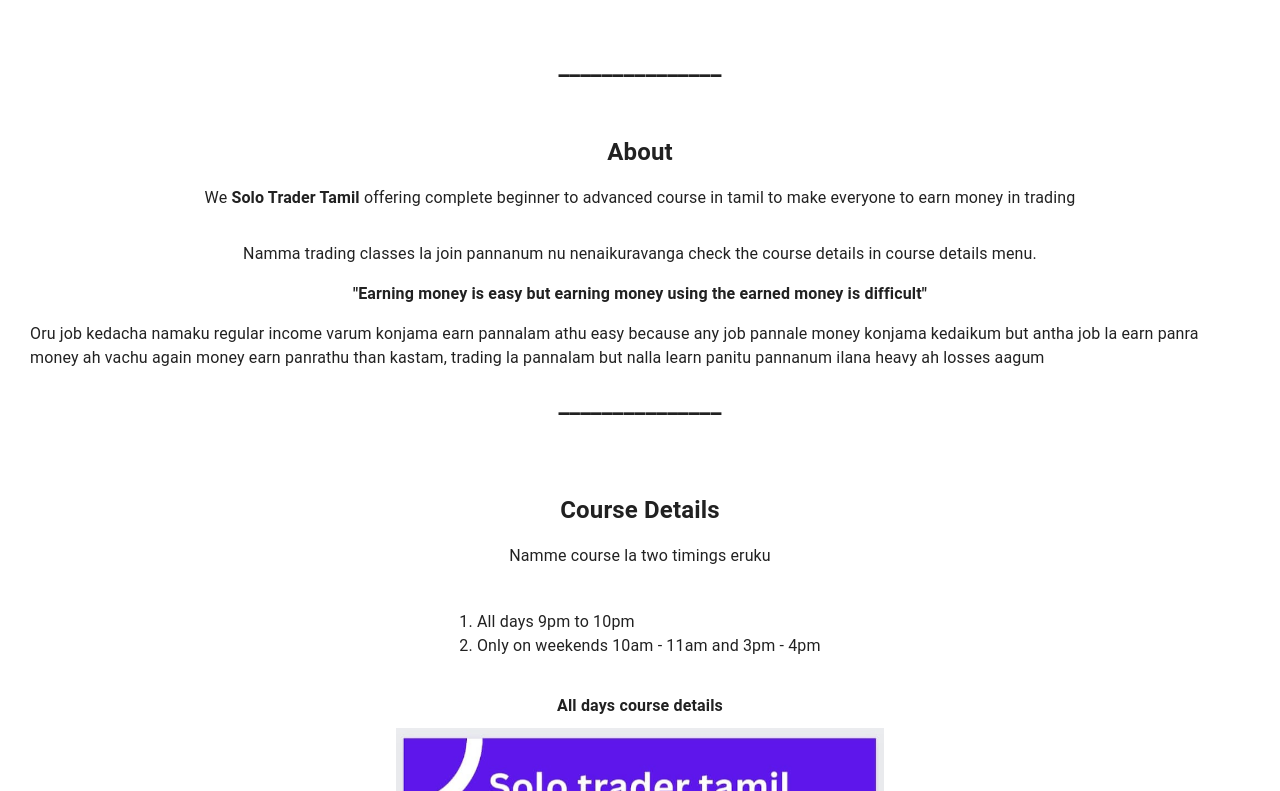
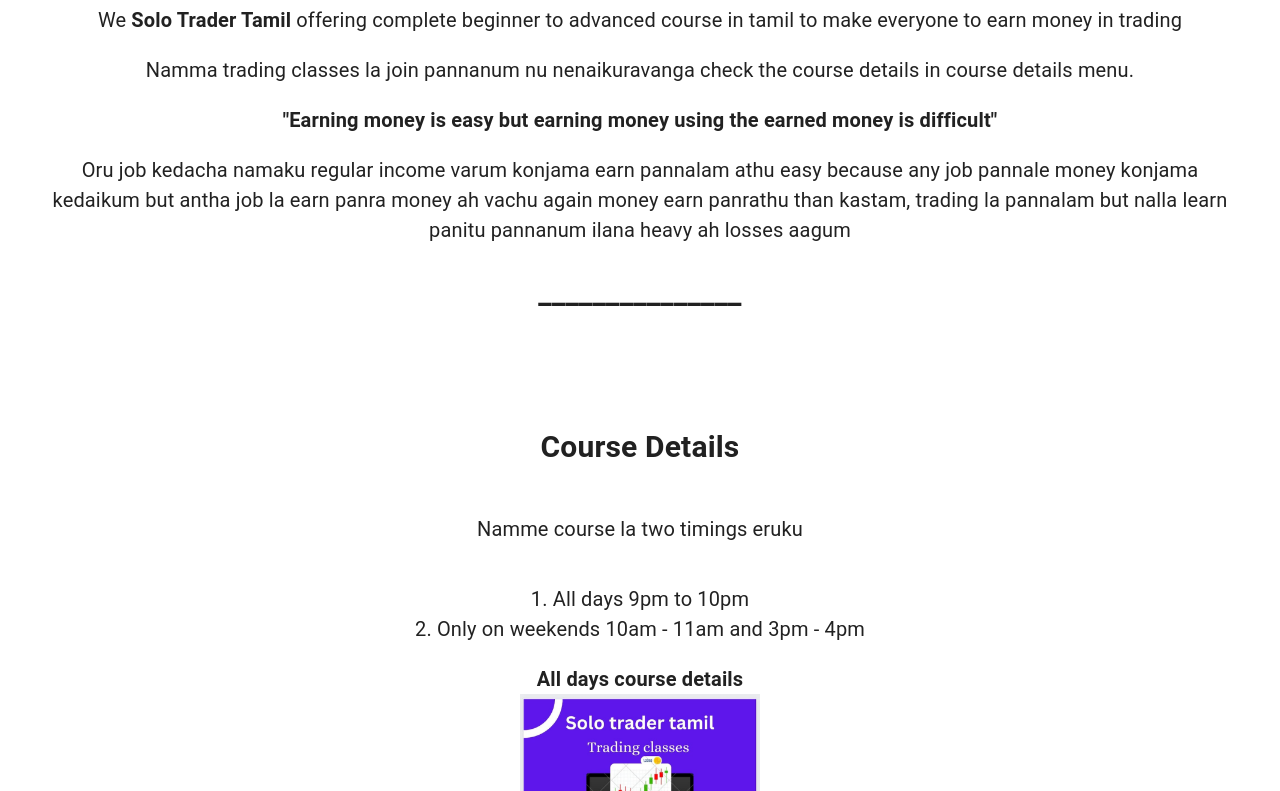
Before and after one commit to Santhosh-M-R/solo, a React (Create React App) app: page / in a window 1280 px wide. Shown: the part 1689-2480 px from the top of the page. Built offline with nearby package versions, Linux system fonts and the light colour scheme.

Commit message:
changes for resolution

```diff
--- a/src/About.jsx
+++ b/src/About.jsx
@@ -2,9 +2,9 @@
 
 const AboutMessage = styled.div`
   padding: 20px;
+  top: -50px;
+  @media only screen and (max-width: 600px) {
     position: relative;
-  top: -50px;
-  padding 10px;
     display: flex;
     flex-direction: column;
     align-items: center;
@@ -22,7 +22,22 @@
           text-align: center;
       }
     }
+  }
+
+
+
+  @media only screen and (min-width: 610px) {
+    padding: 40px;
+    font-size: 20px;
+    display: flex:
+    flex-direction: column;
+    text-align: center;
+    h2 {
+      text-align: center;
+    }
+  }
 `;
+
 const About = () => {
   return (
     <>
--- a/src/Contact.jsx
+++ b/src/Contact.jsx
@@ -9,15 +9,6 @@
 const ContactsMessage = styled.div`
   padding: 20px;
   top: 20px;
-  position: relative;
-  padding 10px;
-  display: flex;
-  flex-direction: column;
-  text-align: center;
-  align-items: center;
-  > h2 {
-    margin 0;
-  }
   > .contact-info {
     > p{
         display: flex;
@@ -43,6 +34,32 @@
         filter: progid:DXImageTransform.Microsoft.gradient( startColorstr='#f09433', endColorstr='#bc1888',GradientType=1 );
     }
   }
+  @media only screen and (max-width: 600px) {
+    position: relative;
+    padding 10px;
+    display: flex;
+    flex-direction: column;
+    text-align: center;
+    align-items: center;
+    > h2 {
+      margin 0;
+    }
+  }
+
+
+  @media only screen and (min-width: 610px) {
+    font-size: 20px;
+    position: relative;
+    padding 20px;
+    display: flex;
+    flex-direction: column;
+    text-align: center;
+    align-items: center;
+    > h2 {
+      margin 0;
+    }
+  }
+
 `;
 
 const Contact = () => {
--- a/src/CourseDetails.jsx
+++ b/src/CourseDetails.jsx
@@ -6,20 +6,28 @@
 import WhatsAppIcon from "@mui/icons-material/WhatsApp";
 import ArrowDownwardIcon from "@mui/icons-material/ArrowDownward";
 const Logo = styled.img`
+  @media only screen and (max-width: 600px) {
     width: 60%;
+  }
+  @media only screen and (min-width: 610px) {
+    width: 30%;
+  }
 `;
 const CourseMessage = styled.div`
   padding: 20px;
+  @media only screen and (max-width: 600px) {
+    display: flex;
+      text-align: center;
+      align-items: center;
+      flex-direction: column;
     position: relative;
-  padding 10px;
-  display: flex;
-  flex-direction: column;
-  align-items: center;
     h2 {
       padding: 0;
       margin: 0;
+      text-align: center;
     }
-  >.course-info{
+    > .course-info .daily,
+    .satandsun {
       padding: 0 20px;
       position: relative;
       display: flex;
@@ -28,9 +36,37 @@
       .timing {
         padding: 10px;
       }
-    > b{
+      > b {
         text-align: center;
         padding: 10px;
+      }
+    }
+    .registration {
+      display: flex;
+      text-align: center;
+      align-items: center;
+      flex-direction: column;
+    }
+  }
+
+  @media only screen and (min-width: 610px) {
+    .registration {
+      display: flex;
+      text-align: center;
+      align-items: center;
+      flex-direction: column;
+    }
+    font-size: 20px;
+    .course-info,
+    .daily,
+    .satandsun {
+      display: flex;
+      text-align: center;
+      align-items: center;
+      flex-direction: column;
+    }
+    h2 {
+      text-align: center;
     }
   }
 `;
@@ -46,18 +82,23 @@
             3pm - 4pm
           </p>
 
+          <div className="daily">
             <b>All days course details</b>
             <Logo
               src={alldays}
               alt="alldays"
               style={{ alignItems: "center" }}
             ></Logo>
+          </div>
+          <div className="satandsun">
             <b>Only on weekends course details</b>
             <Logo
               src={weekend}
               alt="weekend"
               style={{ alignItems: "center" }}
             ></Logo>
+          </div>
+          <div className="registration">
             <p> For registration message me in whatsapp</p>
             <p style={{ margin: "0" }}>
               <ArrowDownwardIcon />
@@ -79,6 +120,7 @@
               </Button>
             </Stack>
           </div>
+        </div>
         <h2 id="contact">_______________</h2>
       </CourseMessage>
     </>
--- a/src/Home.jsx
+++ b/src/Home.jsx
@@ -8,20 +8,59 @@
 const Message = styled.div`
   top: -50px;
   padding: 20px;
+  @media only screen and (max-width: 600px) {
     position: relative;
     .intro, .small-info {
       padding 10px;
       display: flex;
       flex-direction: column;
       align-items: center;
+      .logo-welcome {
+        display:flex;
+        flex-direction: column;
+        align-items: center;
+      }
+      > img {
+        width: 100%;
+      }
       .welcome {
         align-items: center;
         text-align: center;
+        font-size: 30px;
       }
     }
     > h2{
       text-align: center;
     }
+  }
+
+  @media only screen and (min-width: 610px) {
+    .logo-welcome {
+      display: flex;
+      justify-content: space-around;
+      >.welcome {
+        text-align: center;
+        font-size: 40px;
+      }
+      > img {
+        width: 20%;
+      }
+    }
+    .who {
+      font-size: 30px;
+      padding: 40px;
+      text-align:center;
+    }
+    .small-info{
+      font-size: 20px;
+      padding: 40px;
+      text-align:center;
+    }
+    h2 {
+      text-align: center;
+    }
+  }
+
 `;
 
 const Home = () => {
@@ -29,16 +68,18 @@
     <>
       <Message>
         <div className="intro">
-          <h2 className="welcome">
+          <div className="logo-welcome">
+            <p className="welcome">
               Welcome <br /> to <br />
               Solo Trader Tamil
-          </h2>
+            </p>
             <Logo src={logo} alt="Logo" style={{ alignItems: "center" }}></Logo>
-          <p>
+          </div>
+          <p className="who">
             This is Santhosh M R, doing trading for two things building my
             wealth through investment and generating passive income from stocks.
           </p>
-          <h2>_______________</h2>
+          <h2 className="start">_______________</h2>
         </div>
         <div className="small-info">
           <h2> Quick intro about me</h2>
--- a/src/StudentsProfits.jsx
+++ b/src/StudentsProfits.jsx
@@ -3,15 +3,19 @@
 import CircularProgress from "@mui/material/CircularProgress";
 import Box from "@mui/material/Box";
 const StudentsMessage = styled.div`
-  padding: 20px;
+padding: 20px;
   position: relative;
   top: 30px;
-  padding 10px;
   display: flex;
   flex-direction: column;
   text-align: center;
   align-items: center;
+  padding 10px;
   height: 600px;
+  @media only screen and (min-width: 610px) {
+    font-size: 30px;
+    padding 40px;
+  }
 `;
 
 const StudentsProfits = () => {
```
Lines whose indentation alone changed are shown as unchanged.
